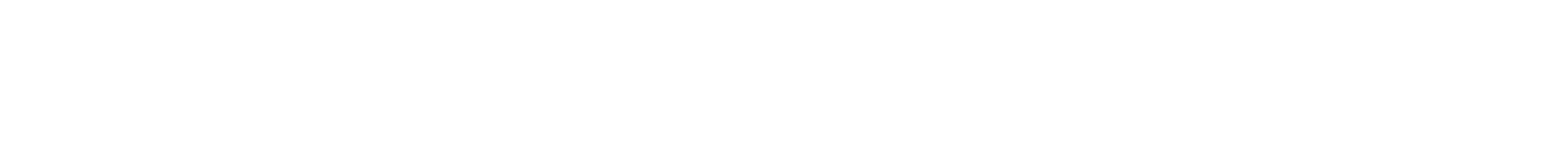
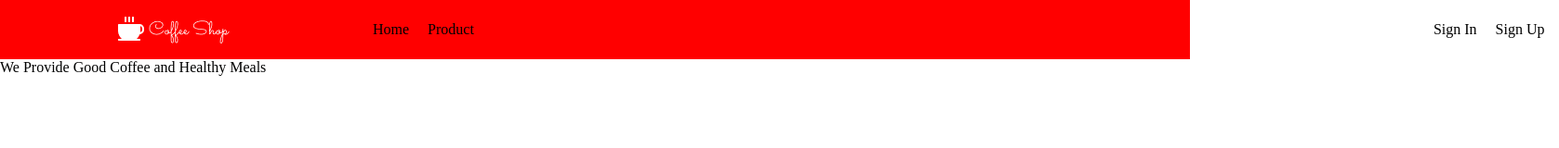
Before and after one commit to askadiliya/koda-b6-html, a plain HTML site: page pages/product.html in a window 1280 px wide. Shown: the whole page at 93% size, 1677 px wide, since content can reach past the window. Drawn offline with Linux system fonts and the light colour scheme.

Commit message:
feat: creat struktur html hero section

```diff
--- a/pages/product.html
+++ b/pages/product.html
@@ -4,9 +4,61 @@
     <meta charset="UTF-8">
     <meta name="viewport" content="width=device-width, initial-scale=1.0">
     <meta name="description" content="Halaman Produk">
+    <link rel="stylesheet" href="/styles/index.css">
     <title>Product</title>
 </head>
 <body>
+    <header class="header">
+        <div class="logo">
+            <img src="/img/Frame.png" alt="">
+            <span class="logo-text">
+                <img src="/img/Logo.png" alt="">
+            </span>
+        </div>
 
+        <nav class="site-navigasi">
+            <ul>
+                <li>
+                    <a href="">Home</a>
+                </li>
+                <li>
+                    <a href="">Product</a>
+                </li>
+            </ul>
+        </nav>
+
+        <nav class="navigasi">
+            <ul>
+                <li>
+                    <a href="">
+                        <img src="/img/Search.png" alt="">
+                    </a>
+                </li>
+                <li>
+                    <a href="">
+                        <img src="/img/ShoppingCart.png" alt="">
+                    </a>
+                </li>
+            </ul>
+        </nav>
+        <div class="Cta">
+            <ul>
+                <li>
+                    <a href="">Sign In</a>
+                </li>
+                <li>
+                    <a href="">Sign Up</a>
+                </li>
+            </ul>
+        </div>
+
+    </header>
+    <main>
+        <section class="her-section">
+            <p>
+                We Provide Good Coffee and Healthy Meals
+            </p>
+        </section>
+    </main>
 </body>
 </html>
```
